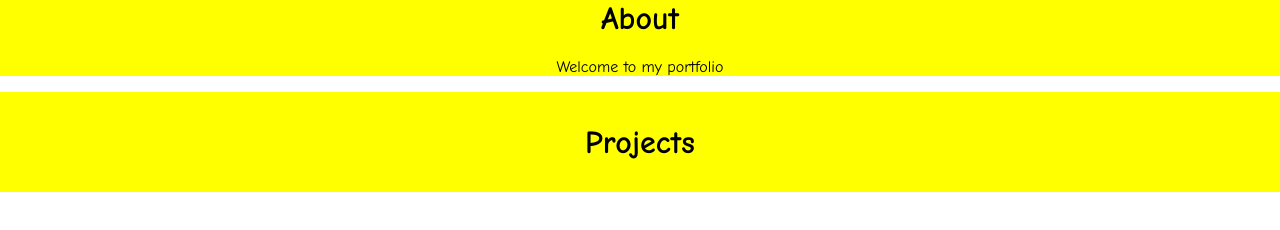
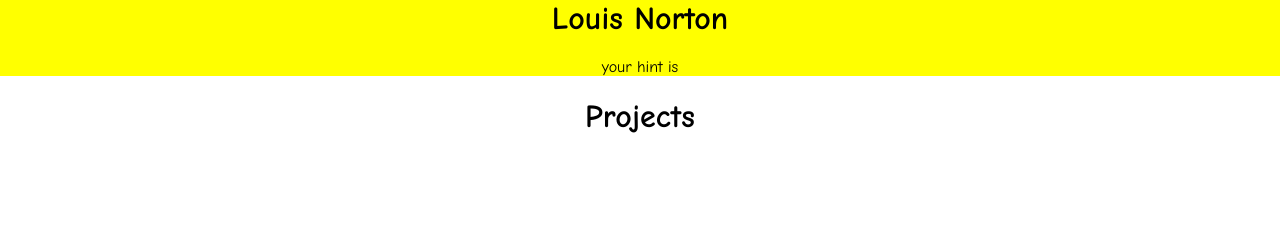
Before and after one commit to awoo42/louisalum.github.io, a plain HTML site: page index.html in a window 1280 px wide. Drawn offline with Linux system fonts and the light colour scheme.

Commit message:
Update index.html

```diff
--- a/index.html
+++ b/index.html
@@ -9,12 +9,12 @@
 <body>
     <!-- This is the start of the "About" section -->
     <div class="about">
-        <h1>About</h1>
-        <p>Welcome to my portfolio</p>
+        <h1>Louis Norton</h1>
+        <p>your hint is</p>
     </div>
 
     <!-- This is the start of the projects section -->
-    <div class="projects">
+    <div class="1anJ">
         <h1>Projects</h1>
     </div>
 </body>
```
